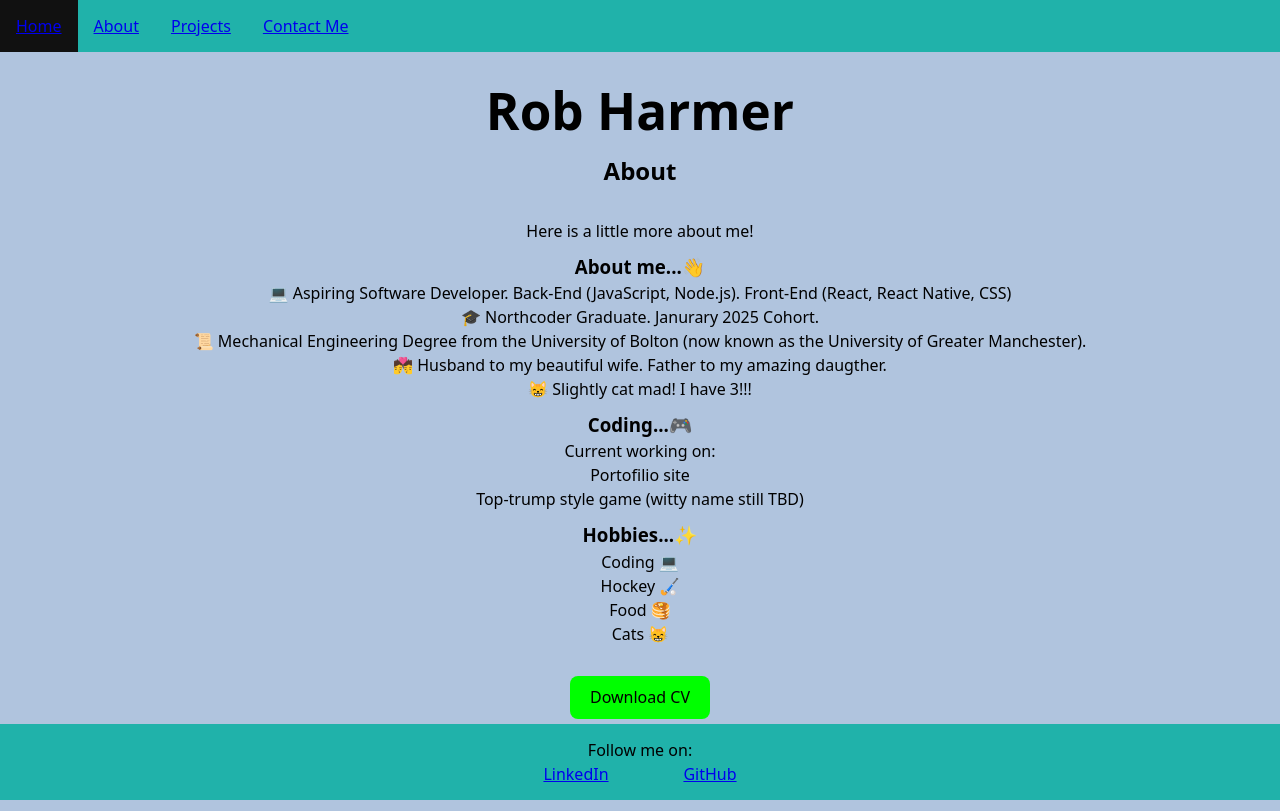
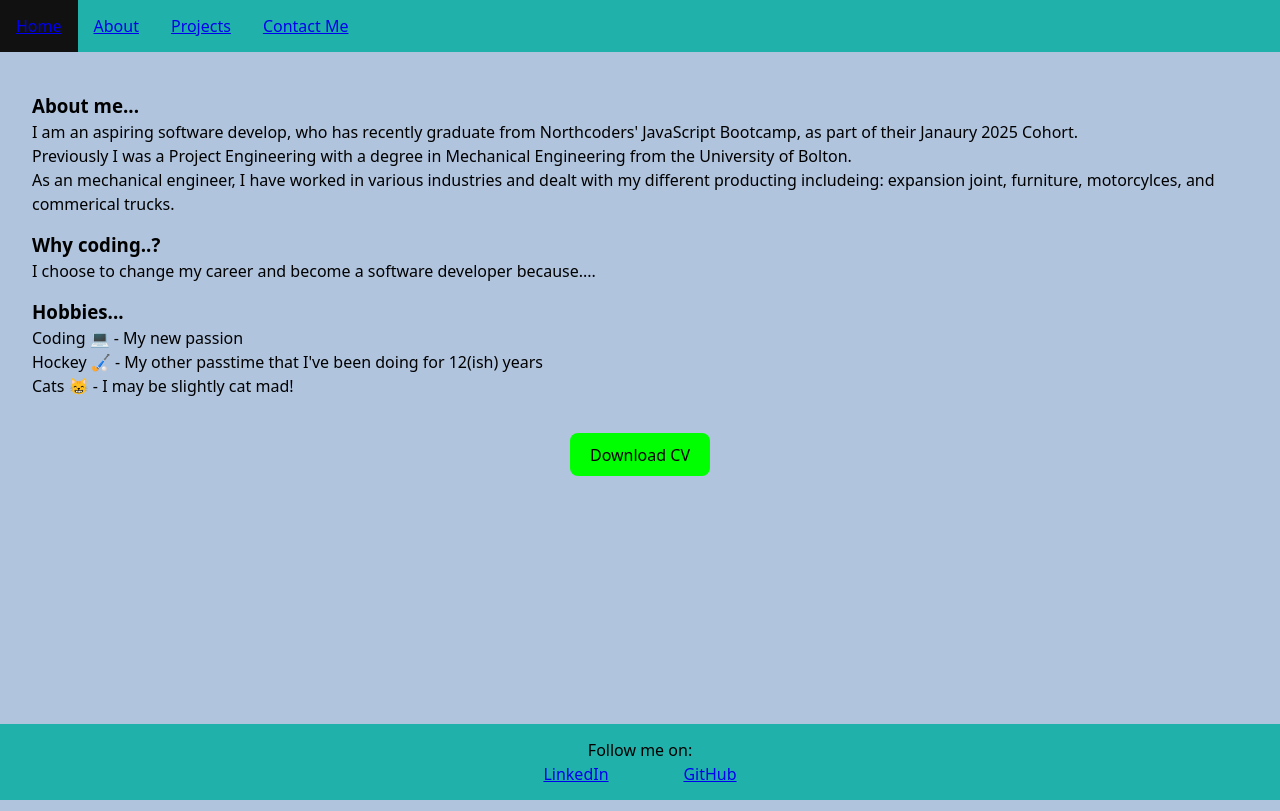
Before and after one commit to robharmer3/rh-portfolio, a React (Vite) app: page /about in a window 1280 px wide. Built offline with nearby package versions, Linux system fonts and the light colour scheme.

Commit message:
more text added to about and contact sections

```diff
--- a/src/About.jsx
+++ b/src/About.jsx
@@ -3,41 +3,39 @@ import CVButton from "./Features/CV-Button";
 function About() {
   return (
     <>
-      <h2>About</h2>
-      <p>Here is a little more about me!</p>
       <section id="home-section">
-        <h3>About me...👋</h3>
-        <ul>
-          <li>
-            💻 Aspiring Software Developer. Back-End (JavaScript, Node.js).
-            Front-End (React, React Native, CSS)
-          </li>
-          <li>🎓 Northcoder Graduate. Janurary 2025 Cohort.</li>
-          <li>
-            📜 Mechanical Engineering Degree from the University of Bolton (now
-            known as the University of Greater Manchester).
-          </li>
-          <li>
-            💏 Husband to my beautiful wife. Father to my amazing daugther.
-          </li>
-          😸 Slightly cat mad! I have 3!!!
-        </ul>
+        <h3>About me...</h3>
+        <p>
+          I am an aspiring software develop, who has recently graduate from
+          Northcoders' JavaScript Bootcamp, as part of their Janaury 2025
+          Cohort.
+        </p>
+        <p>
+          Previously I was a Project Engineering with a degree in Mechanical
+          Engineering from the University of Bolton.
+        </p>
+        <p>
+          As an mechanical engineer, I have worked in various industries and
+          dealt with my different producting includeing: expansion joint,
+          furniture, motorcylces, and commerical trucks.
+        </p>
       </section>
       <section id="home-section">
-        <h3>Coding...🎮</h3>
-        <p>Current working on:</p>
+        <h3>Why coding..?</h3>
+        <p>
+          I choose to change my career and become a software developer
+          because....
+        </p>
+      </section>
+
+      <section id="home-section">
+        <h3>Hobbies...</h3>
         <ul>
-          <li>Portofilio site</li>
-          <li>Top-trump style game (witty name still TBD)</li>
-        </ul>
-      </section>
-      <section id="home-section">
-        <h3>Hobbies...✨</h3>
-        <ul>
-          <li>Coding 💻</li>
-          <li>Hockey 🏑</li>
-          <li>Food 🥞</li>
-          <li>Cats 😸</li>
+          <li>Coding 💻 - My new passion</li>
+          <li>
+            Hockey 🏑 - My other passtime that I've been doing for 12(ish) years
+          </li>
+          <li>Cats 😸 - I may be slightly cat mad!</li>
         </ul>
       </section>
       <CVButton />
--- a/src/App.css
+++ b/src/App.css
@@ -13,8 +13,9 @@
 
 #home-section {
   padding-top: 10px;
+  padding-bottom: 5px;
+  text-align: left;
 }
-
 #home-section ul {
   list-style-type: none;
 }
--- a/src/App.jsx
+++ b/src/App.jsx
@@ -17,7 +17,7 @@ function App() {
         <NavBar />
       </header>
       <section>
-        <Header />
+        {/* <Header /> */}
         <Routes>
           <Route path="/" element={<Home />} />
           <Route path="/about" element={<About />} />
--- a/src/Contact.jsx
+++ b/src/Contact.jsx
@@ -5,19 +5,25 @@ function Contact() {
   return (
     <>
       <h2>Contact Me</h2>
+      <h3>
+        If you would like to know more about me or the projects I've worked on,
+        please don't hestitate to contact me.
+      </h3>
+      <section id="home-section">
         <p>
           <IonIcon name="call-outline"></IonIcon>
-        07828 125 693
+          <p>07828 125 693</p>
         </p>
         <p>
           <IonIcon name="mail-outline"></IonIcon>
-        rob.harmer3@gmail.com
+          <p>rob.harmer3@gmail.com</p>
         </p>
         <p>
           <IonIcon name="location-outline"></IonIcon>
-        Bolton, Lancashire
+          <p>Bolton, Lancashire</p>
         </p>
-      <CVButton />
+        <CVButton />s
+      </section>
     </>
   );
 }
--- a/src/Home.jsx
+++ b/src/Home.jsx
@@ -4,7 +4,12 @@ function Home() {
   return (
     <>
       {/* <img src="" alt="" /> */}
-      <h2>Hi there 👋, I'm Rob Harmer Software Developer!</h2>
+      <h2>Hi there 👋</h2>
+      <h3>Welcome to my Software Portfolio</h3>
+      <p>
+        My name is Rob, and I may looking to learn new skills in the world of
+        coding!
+      </p>
       <CVButton />
     </>
   );
--- a/src/index.css
+++ b/src/index.css
@@ -28,7 +28,7 @@ h1 {
 
 h2 {
   margin-top: 15px;
-  margin-bottom: 30px;
+  margin-bottom: 10px;
 }
 
 #nav-bar {
```
Lines whose indentation alone changed are shown as unchanged.
